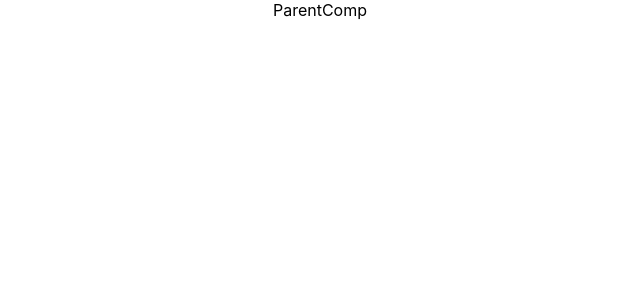
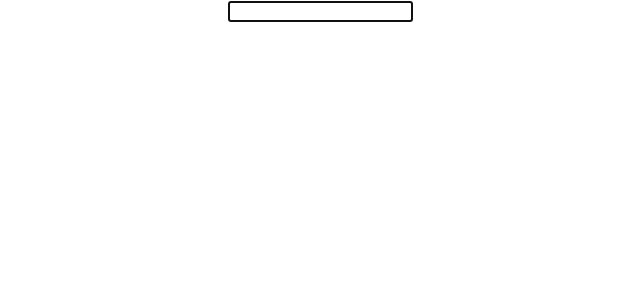
Before and after one commit to VedulaLathasri/React, a React (Create React App) app in the folder basic-concepts-2/: page / in a window 1280 px wide. Shown: the top 300 px of the page, without its empty margins (320-960 px from the left). Built offline with nearby package versions, Linux system fonts and the light colour scheme.

Commit message:
Attaching Refs to DOM elements

```diff
--- a/basic-concepts-2/src/App.js
+++ b/basic-concepts-2/src/App.js
@@ -3,12 +3,14 @@
 import Fragments from './components/Fragment/Fragments';
 // import ParentComp from './components/Purecomp/ParentComp';
 import ParentComp from './components/Memo/ParentComp';
+import RefsDemo from './components/Refs/RefsDemo';
 
 function App() {
   return (
     <div className="App">
+      <RefsDemo/>
       {/* <Fragments/> */}
-      <ParentComp/>
+      {/* <ParentComp/> */}
       {/* <MyPureComp/> */}
     </div>
   );
--- /dev/null
+++ b/basic-concepts-2/src/components/Refs/RefsDemo.js
@@ -0,0 +1,22 @@
+import React, { Component } from 'react'
+
+//Attaching ref to DOM elements
+class RefsDemo extends Component {
+    constructor(props) {
+      super(props)
+        this.inputRef = React.createRef();
+    }
+    componentDidMount() {
+        console.log(this.inputRef);
+        this.inputRef.current.focus();
+    }
+    render() {
+    return (
+        <div>
+            <input type='text' ref={this.inputRef}></input>
+        </div>
+    )
+  }
+}
+
+export default RefsDemo
```
